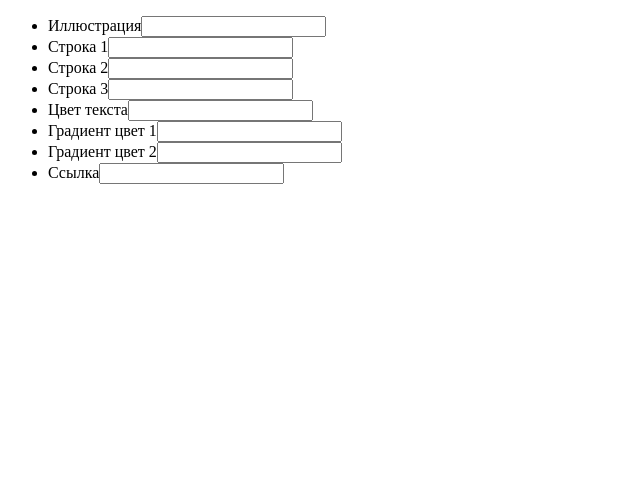
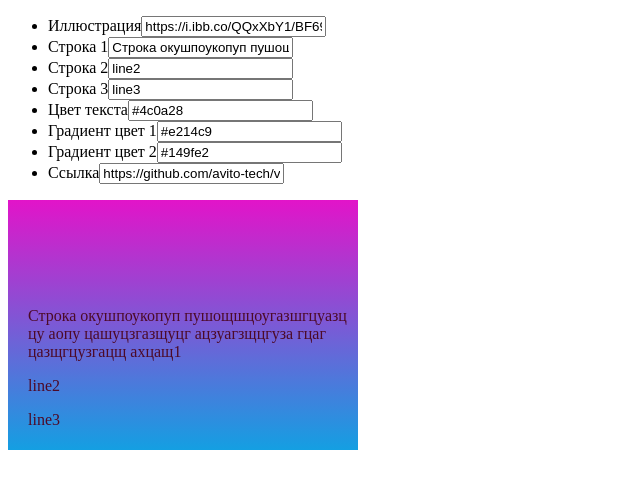
Before and after one commit to QUIDAMS/creation-of-banners, a React (Create React App) app: page / in a window 1280 px wide. Shown: the top 488 px of the page, without its empty margins (0-640 px from the left). Built offline with nearby package versions, Linux system fonts and the light colour scheme.

Commit message:
add component preview

```diff
--- a/src/components/app/App.js
+++ b/src/components/app/App.js
@@ -1,19 +1,20 @@
 import React, {Component} from 'react';
 import Editor from '../editor';
+import Preview from '../preview';
 
 export default class App extends Component {
   constructor(){
     super();
     this.state = {
       banner: {
-        image: '',
-        line1: '',
-        line2: '',
-        line3: '',
-        color: '',
-        topColorGradient: '',
-        bottomColorGradient: '',
-        url: ''
+        image: 'https://i.ibb.co/QQxXbY1/BF69285-E-8203-4-E8-C-8251-D744-BDF7-ECD3.png',
+        line1: 'Строка окушпоукопуп пушощшцоугазшгцуазц цу аопу цашуцзгазщуцг ацзуагзщцгуза гцаг цазщгцузгацщ ахцащ1',
+        line2: 'line2',
+        line3: 'line3',
+        color: '#4c0a28',
+        topColorGradient: '#e214c9',
+        bottomColorGradient: '#149fe2',
+        url: 'https://github.com/avito-tech/vas-frontend-trainee-assignment/blob/main/README.md',
       }
     }
     this.enterInformationForBanner = this.enterInformationForBanner.bind(this);
@@ -31,7 +32,9 @@ export default class App extends Component {
       <div>
         <Editor
           banner={banner}
-          enterInformationForBanner={this.enterInformationForBanner}/>
+          enterInformationForBanner={this.enterInformationForBanner}
+        />
+        <Preview banner={banner}/>
       </div>
     );
   }
--- /dev/null
+++ b/src/components/preview/Preview.js
@@ -0,0 +1,35 @@
+import React from 'react';
+
+const Preview = ({banner}) => {
+  const divStyle = {
+    color: 'blue',
+    backgroundImage: 'url(' + banner + ')',
+    backgroundColor: 'blue',
+    position: 'relative',
+    background: `linear-gradient( ${banner.topColorGradient}, ${banner.bottomColorGradient})`,
+    width: 350,
+    height: 250,
+  };
+  const textStyle = {
+    position: 'absolute',
+    left: 20,
+    bottom: 5,
+    margin: 0,
+    color: banner.color,
+  }
+  return(
+    <React.Fragment>
+      <a href={banner.url}>
+        <div style={divStyle}>
+          <div style={textStyle}>
+            <p>{banner.line1}</p>
+            <p>{banner.line2}</p>
+            <p>{banner.line3}</p>
+          </div>
+        </div>
+      </a>
+    </React.Fragment>
+  )
+}
+
+export default Preview;
--- /dev/null
+++ b/src/components/preview/index.js
@@ -0,0 +1,2 @@
+import Preview from './Preview';
+export default Preview;
```
Also changed, not shown: src/components/privew/Privew.js (deleted), src/components/privew/index.js (deleted), 1 other file (tests, documents, lock files or other folders).
